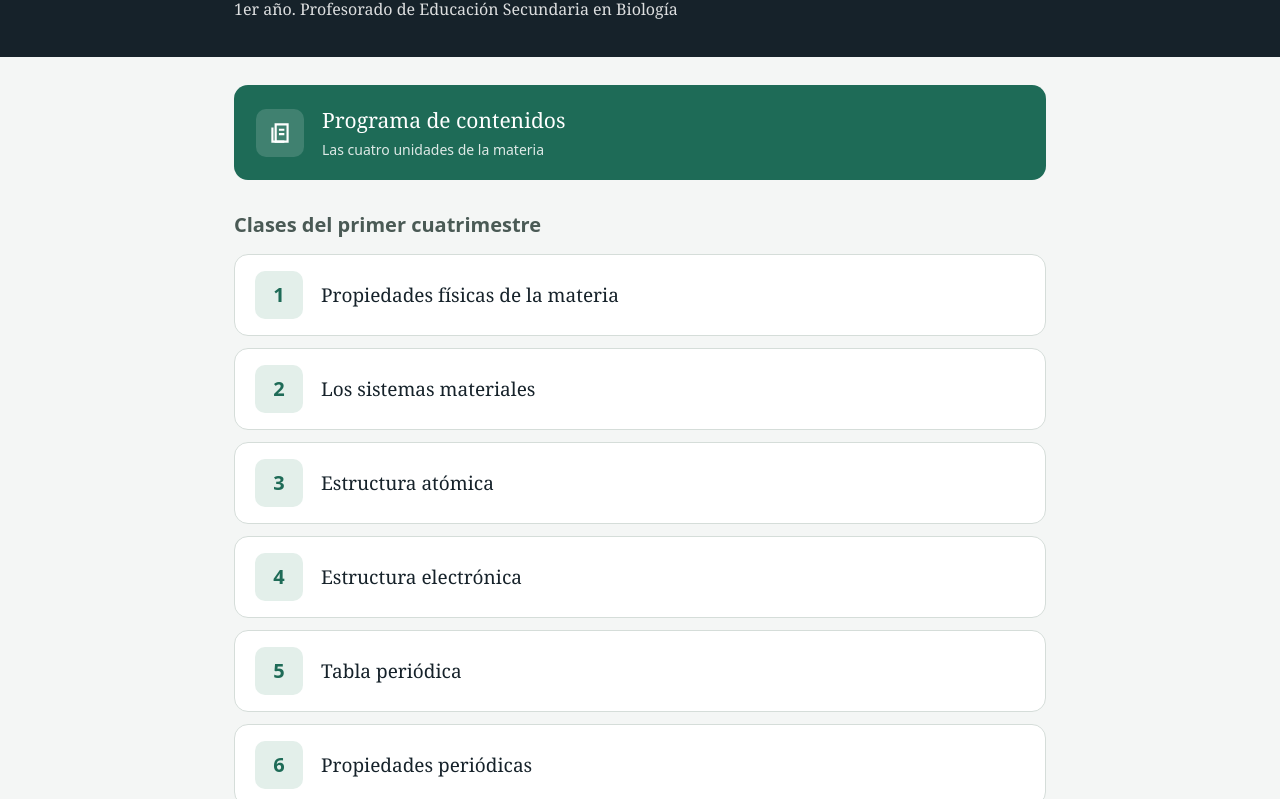
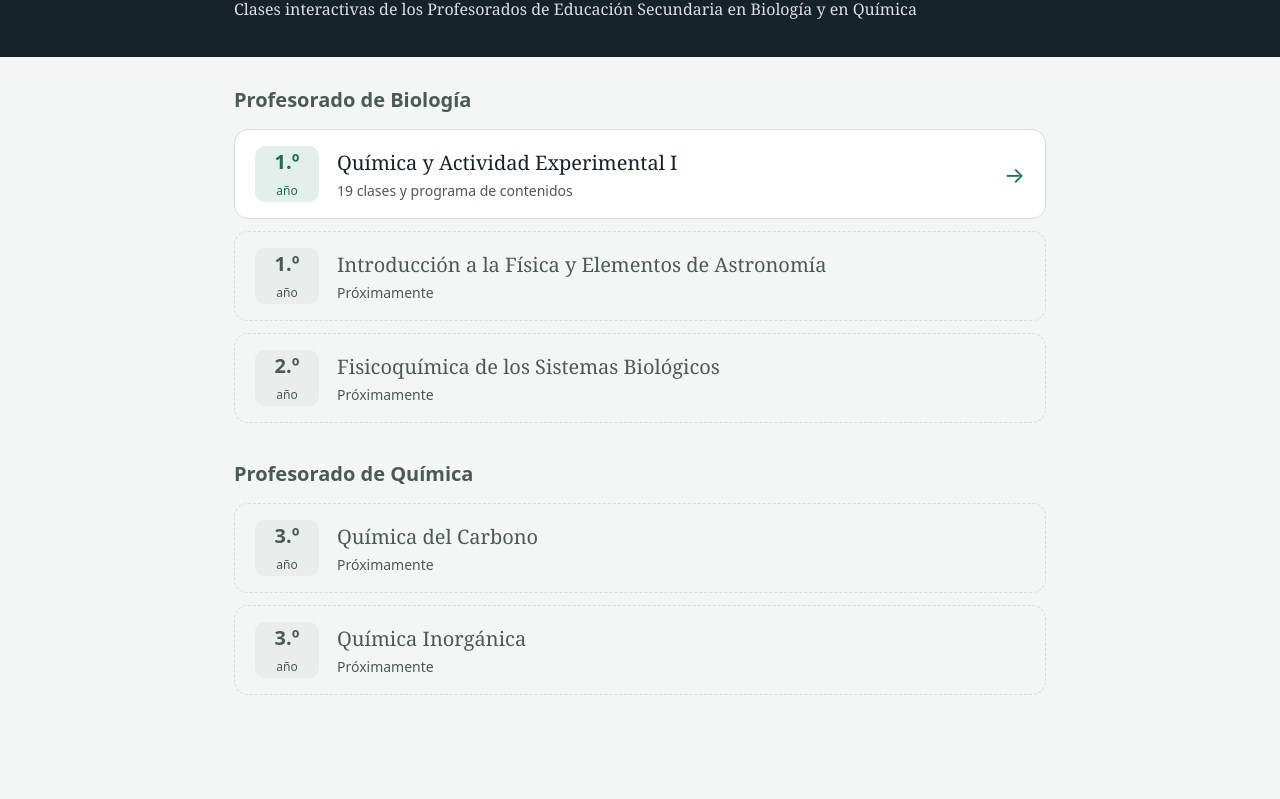
Before and after one commit to Gerarfisica/clases-quimica-actividad-experimental-bio-isfd42, a plain HTML site: page index.html in a window 1280 px wide. Shown: the part 173-972 px from the top of the page. After the commit the page ends 916 px from the top, so only its background shows below. Drawn offline with Linux system fonts and the light colour scheme.

Commit message:
Agregar pantalla principal con las materias
La portada de Química y Actividad Experimental I pasa a
quimica-y-actividad-experimental-1.html, con enlace de vuelta.

Co-Authored-By: Claude Opus 5.5 <noreply@anthropic.com>

```diff
--- a/index.html
+++ b/index.html
@@ -3,8 +3,8 @@
 <head>
 <meta charset="utf-8">
 <meta name="viewport" content="width=device-width, initial-scale=1">
-<title>Química y Actividad Experimental I — Clases</title>
-<meta name="description" content="Clases interactivas de Química y Actividad Experimental I. 1er año del Profesorado de Educación Secundaria en Biología, I.S.F.D. y T. N°42 «Leopoldo Marechal».">
+<title>Materias — Clases</title>
+<meta name="description" content="Clases de las materias de los Profesorados de Biología y de Química. I.S.F.D. y T. N°42 «Leopoldo Marechal».">
 <meta name="robots" content="noindex">
 <style>
   :root{--ink:#16222A;--ink-2:#4A5A55;--paper:#F4F6F5;--sheet:#fff;--rule:#D5DDD9;--frasco:#1E6B57;--frasco-soft:#E3EFEA}
@@ -18,58 +18,46 @@
   h1{font-family:system-ui,-apple-system,"Segoe UI",sans-serif;font-size:clamp(28px,5vw,42px);line-height:1.15;margin:22px 0 8px}
   header p{margin:0;opacity:.85}
   main{padding:28px 24px 48px}
-  ol{list-style:none;margin:0;padding:0;display:grid;gap:12px}
-  a.clase{display:flex;align-items:center;gap:18px;background:var(--sheet);border:1px solid var(--rule);border-radius:14px;padding:16px 20px;color:inherit;text-decoration:none}
-  a.clase:hover,a.clase:focus-visible{border-color:var(--frasco);box-shadow:0 0 0 2px var(--frasco) inset;outline:none}
-  .n{font-family:system-ui,-apple-system,"Segoe UI",sans-serif;font-weight:600;color:var(--frasco);background:var(--frasco-soft);border-radius:10px;min-width:48px;height:48px;display:grid;place-items:center;font-size:20px}
-  .t{font-size:19px}
-  .prog{display:flex;align-items:center;gap:18px;background:var(--frasco);color:#fff;border-radius:14px;padding:20px 22px;text-decoration:none;margin-bottom:30px}
-  .prog:hover,.prog:focus-visible{background:#17543F;outline:none;box-shadow:0 0 0 3px #16222A}
-  .prog .ic{min-width:48px;height:48px;border-radius:10px;background:rgba(255,255,255,.15);display:grid;place-items:center}
-  .prog .ic svg{width:26px;height:26px}
-  .prog .t{font-size:21px}
-  .prog small{display:block;font-family:system-ui,-apple-system,"Segoe UI",sans-serif;font-size:14px;opacity:.85;margin-top:2px}
+  section+section{margin-top:36px}
   h2{font-family:system-ui,-apple-system,"Segoe UI",sans-serif;font-size:20px;margin:0 0 14px;color:var(--ink-2)}
-  h2.cuatri2{margin-top:32px}
-  .help{font-family:system-ui,-apple-system,"Segoe UI",sans-serif;font-size:15px;color:var(--ink-2);margin:28px 0 0}
+  ul{list-style:none;margin:0;padding:0;display:grid;gap:12px}
+  .materia{display:flex;align-items:center;gap:18px;background:var(--sheet);border:1px solid var(--rule);border-radius:14px;padding:16px 20px;color:inherit;text-decoration:none}
+  a.materia:hover,a.materia:focus-visible{border-color:var(--frasco);box-shadow:0 0 0 2px var(--frasco) inset;outline:none}
+  .anio{font-family:system-ui,-apple-system,"Segoe UI",sans-serif;font-weight:600;color:var(--frasco);background:var(--frasco-soft);border-radius:10px;min-width:64px;height:56px;display:grid;place-items:center;text-align:center;font-size:20px;line-height:1}
+  .anio small{display:block;font-size:12px;font-weight:500;margin-top:3px}
+  .t{font-size:20px;flex:1}
+  .t small{display:block;font-family:system-ui,-apple-system,"Segoe UI",sans-serif;font-size:14px;color:var(--ink-2);margin-top:2px}
+  .ir{font-family:system-ui,-apple-system,"Segoe UI",sans-serif;color:var(--frasco);font-size:22px}
+  .pronto{background:transparent;border-style:dashed}
+  .pronto .anio{color:var(--ink-2);background:#E9EDEB}
+  .pronto .t{color:var(--ink-2)}
+  @media (max-width:480px){.materia{gap:14px;padding:14px 16px}.t{font-size:18px}.ir{display:none}}
 </style>
 </head>
 <body>
 <header>
   <div class="wrap">
     <div class="inst"><img src="logo.jpg" alt="Logo del I.S.F.D. y T. N°42"><span>I.S.F.D. y T. N°42 «Leopoldo Marechal»</span></div>
-    <h1>Química y Actividad Experimental I</h1>
-    <p>1er año. Profesorado de Educación Secundaria en Biología</p>
+    <h1>Materias</h1>
+    <p>Clases interactivas de los Profesorados de Educación Secundaria en Biología y en Química</p>
   </div>
 </header>
 <main class="wrap">
-  <a class="prog" href="programa-de-contenidos.html"><span class="ic"><svg viewBox="0 0 24 24" fill="none" stroke="currentColor" stroke-width="2" aria-hidden="true"><path d="M8 4h11v16H8z"/><path d="M5 7v13h11"/><path d="M11 9h5M11 13h5"/></svg></span><span class="t">Programa de contenidos<small>Las cuatro unidades de la materia</small></span></a>
-  <h2>Clases del primer cuatrimestre</h2>
-  <ol>
-    <li><a class="clase" href="clases/clase-01-propiedades-fisicas-de-la-materia.html"><span class="n">1</span><span class="t">Propiedades físicas de la materia</span></a></li>
-    <li><a class="clase" href="clases/clase-02-sistemas-materiales.html"><span class="n">2</span><span class="t">Los sistemas materiales</span></a></li>
-    <li><a class="clase" href="clases/clase-03-estructura-atomica.html"><span class="n">3</span><span class="t">Estructura atómica</span></a></li>
-    <li><a class="clase" href="clases/clase-04-estructura-electronica.html"><span class="n">4</span><span class="t">Estructura electrónica</span></a></li>
-    <li><a class="clase" href="clases/clase-05-tabla-periodica.html"><span class="n">5</span><span class="t">Tabla periódica</span></a></li>
-    <li><a class="clase" href="clases/clase-06-propiedades-periodicas.html"><span class="n">6</span><span class="t">Propiedades periódicas</span></a></li>
-    <li><a class="clase" href="clases/clase-07-formulas-quimicas-y-magnitudes.html"><span class="n">7</span><span class="t">Fórmulas químicas y magnitudes atómico-moleculares</span></a></li>
-    <li><a class="clase" href="clases/clase-08-simbolos-de-lewis-y-enlaces.html"><span class="n">8</span><span class="t">Símbolos de Lewis y enlaces químicos</span></a></li>
-    <li><a class="clase" href="clases/clase-09-geometria-molecular-y-polaridad.html"><span class="n">9</span><span class="t">Geometría molecular y polaridad</span></a></li>
-    <li><a class="clase" href="clases/clase-10-fuerzas-intermoleculares.html"><span class="n">10</span><span class="t">Fuerzas intermoleculares y propiedades físicas</span></a></li>
-  </ol>
-  <h2 class="cuatri2">Clases del segundo cuatrimestre</h2>
-  <ol>
-    <li><a class="clase" href="clases/clase-11-solubilidad-y-electrolitos.html"><span class="n">11</span><span class="t">Solubilidad y electrolitos</span></a></li>
-    <li><a class="clase" href="clases/clase-12-concentraciones-y-dilucion.html"><span class="n">12</span><span class="t">Concentraciones y dilución</span></a></li>
-    <li><a class="clase" href="clases/clase-13-concentraciones-quimicas-y-dilucion.html"><span class="n">13</span><span class="t">Concentraciones químicas y dilución</span></a></li>
-    <li><a class="clase" href="clases/clase-14-sistemas-de-un-componente.html"><span class="n">14</span><span class="t">Sistemas de un componente. Propiedades de las sustancias</span></a></li>
-    <li><a class="clase" href="clases/clase-15-sistemas-de-dos-componentes-y-propiedades-coligativas.html"><span class="n">15</span><span class="t">Sistemas de dos componentes. Propiedades coligativas</span></a></li>
-    <li><a class="clase" href="clases/clase-16-nomenclatura-de-compuestos-del-oxigeno-e-hidrogeno.html"><span class="n">16</span><span class="t">Nomenclatura y ecuación de formación de compuestos del oxígeno e hidrógeno</span></a></li>
-    <li><a class="clase" href="clases/clase-17-hidroxidos-oxoacidos-y-sales.html"><span class="n">17</span><span class="t">Nomenclatura y ecuación de formación de hidróxidos, oxoácidos y sales</span></a></li>
-    <li><a class="clase" href="clases/clase-18-reacciones-quimicas-y-calculos-estequiometricos.html"><span class="n">18</span><span class="t">Reacciones químicas y cálculos estequiométricos</span></a></li>
-    <li><a class="clase" href="clases/clase-19-reactivo-limitante-pureza-y-rendimiento.html"><span class="n">19</span><span class="t">Reactivo limitante, pureza y rendimiento</span></a></li>
-  </ol>
-  <p class="help">Cada clase se abre como presentación: avanzá con las flechas del teclado o deslizando en el celular. Una vez abierta, funciona aunque se corte la conexión.</p>
+  <section>
+    <h2>Profesorado de Biología</h2>
+    <ul>
+      <li><a class="materia" href="quimica-y-actividad-experimental-1.html"><span class="anio">1.º<small>año</small></span><span class="t">Química y Actividad Experimental I<small>19 clases y programa de contenidos</small></span><span class="ir" aria-hidden="true">→</span></a></li>
+      <li><div class="materia pronto"><span class="anio">1.º<small>año</small></span><span class="t">Introducción a la Física y Elementos de Astronomía<small>Próximamente</small></span></div></li>
+      <li><div class="materia pronto"><span class="anio">2.º<small>año</small></span><span class="t">Fisicoquímica de los Sistemas Biológicos<small>Próximamente</small></span></div></li>
+    </ul>
+  </section>
+  <section>
+    <h2>Profesorado de Química</h2>
+    <ul>
+      <li><div class="materia pronto"><span class="anio">3.º<small>año</small></span><span class="t">Química del Carbono<small>Próximamente</small></span></div></li>
+      <li><div class="materia pronto"><span class="anio">3.º<small>año</small></span><span class="t">Química Inorgánica<small>Próximamente</small></span></div></li>
+    </ul>
+  </section>
 </main>
 </body>
 </html>
```
Also changed, not shown: quimica-y-actividad-experimental-1.html (added, +78 -0 lines).
